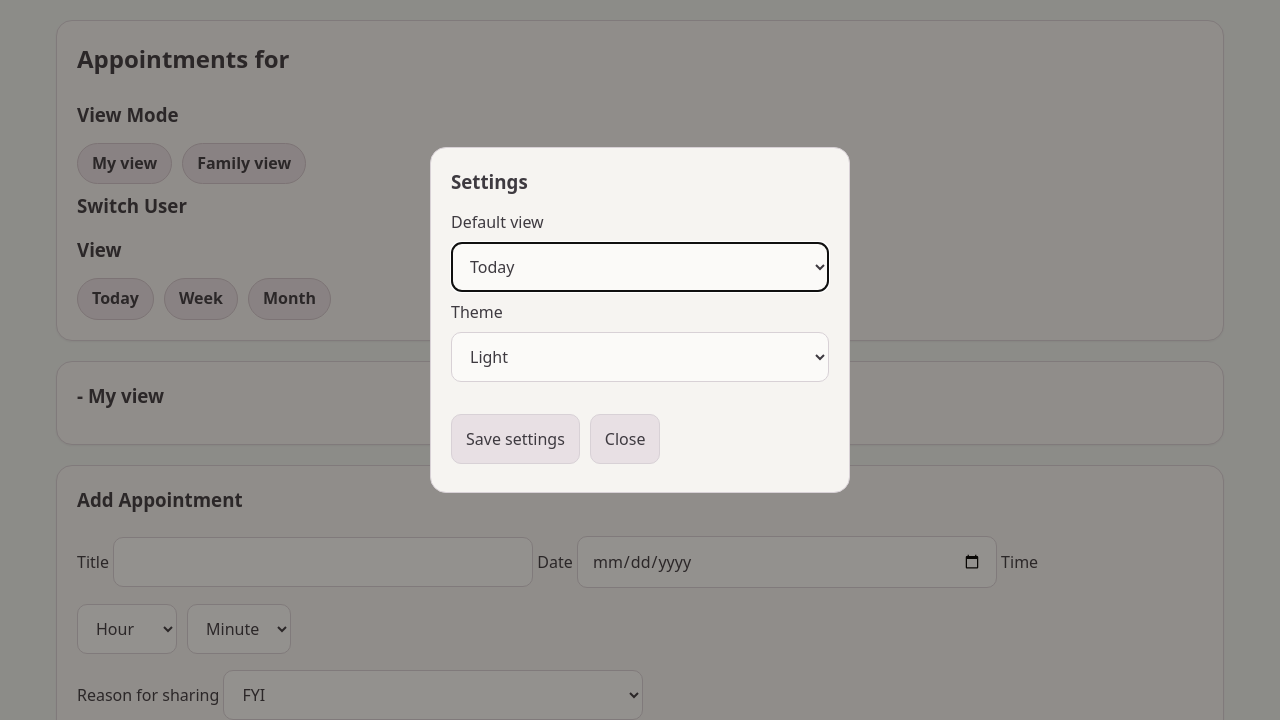
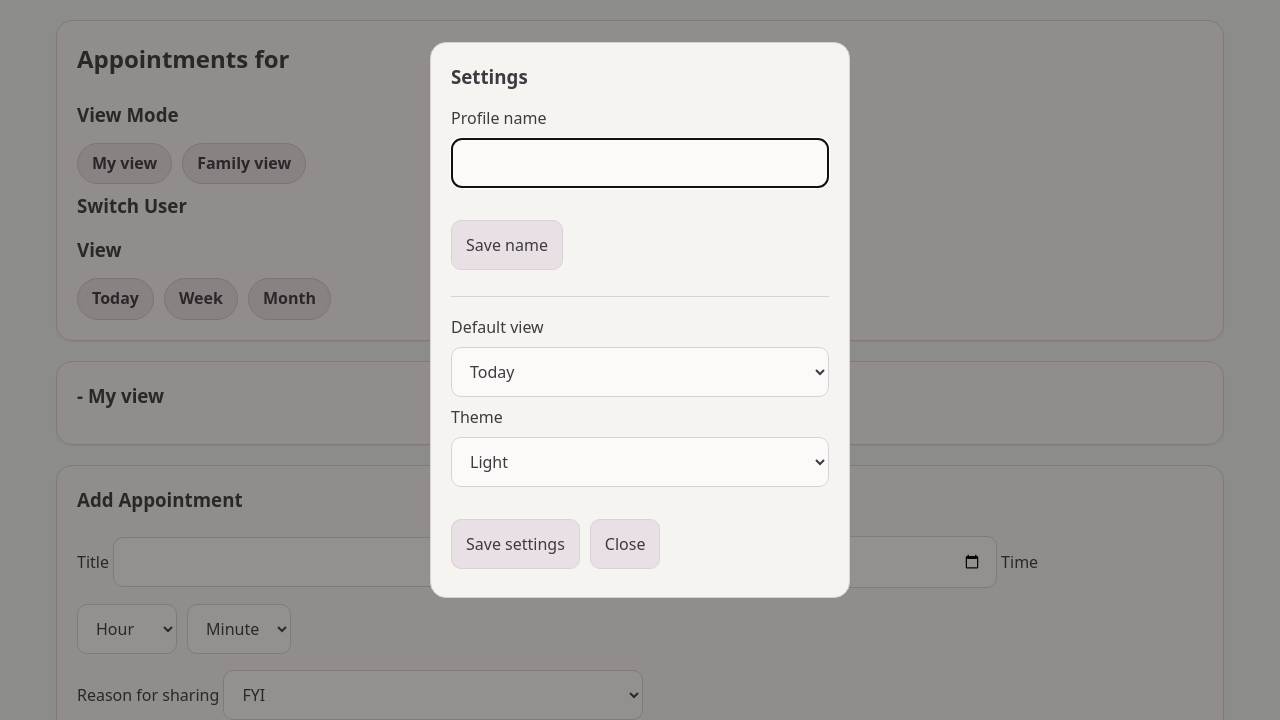
Before and after one commit to KatjaSally/family-calendar, a Flask app: template templates/appointments.html in a window 1280 px wide, after a click on "Settings". Shown: the part 80-800 px from the top of the page. Run offline with Flask 3, Linux system fonts and the light colour scheme; the template is opened without the code that fills it, so the values that code supplies are empty; parts of the project's set-up code (start-up, migrations or seed data) failed here and were passed over.

Commit message:
Add rename profile

```diff
--- a/app.py
+++ b/app.py
@@ -353,6 +353,25 @@ def save_preferences(user_id):
     return redirect(build_appointments_url(user.id, user.default_view, selected_mode, month_key))
 
 
+@app.route("/users/<int:user_id>/rename", methods=["POST"])
+def rename_user(user_id):
+    access_redirect = require_profile_access(user_id)
+    if access_redirect:
+        return access_redirect
+
+    user = User.query.get_or_404(user_id)
+    new_name = request.form["name"].strip()
+
+    if new_name:
+        user.name = new_name
+        db.session.commit()
+
+    selected_view = request.args.get("view", user.default_view)
+    selected_mode = request.args.get("mode", "my")
+    month_key = request.args.get("month")
+    return redirect(build_appointments_url(user.id, selected_view, selected_mode, month_key))
+
+
 @app.route("/appointments/<int:user_id>", methods=["GET", "POST"])
 def appointments(user_id):
     access_redirect = require_profile_access(user_id)
--- a/templates/appointments.html
+++ b/templates/appointments.html
@@ -577,6 +577,17 @@
         <div class="settings-panel-inner">
             <h3>Settings</h3>
 
+            <form method="POST" action="/users/{{ user.id }}/rename?view={{ selected_view }}&mode={{ selected_mode }}{{ month_suffix }}">
+                <label for="profile_name">Profile name</label>
+                <input type="text" id="profile_name" name="name" value="{{ user.name }}" required>
+
+                <div class="form-actions" style="margin-top: 16px; margin-bottom: 18px;">
+                    <button type="submit">Save name</button>
+                </div>
+            </form>
+
+            <hr style="margin: 18px 0; border: none; border-top: 1px solid var(--card-border);">
+
             <form method="POST" action="/users/{{ user.id }}/preferences?mode={{ selected_mode }}{{ month_suffix }}">
                 <label for="default_view">Default view</label>
                 <select id="default_view" name="default_view">
```
